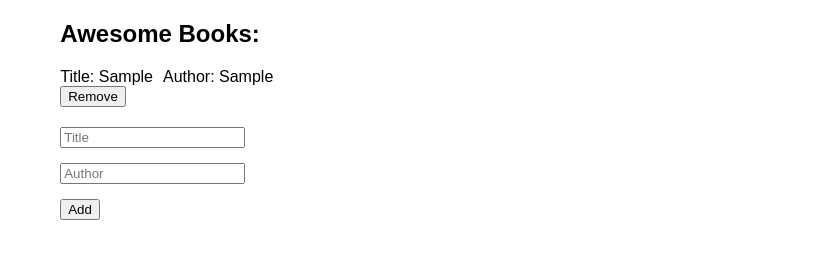
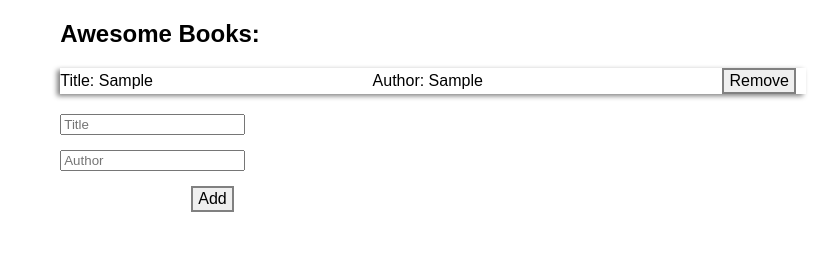
Before and after one commit to Mike111222/Awesome-Books, a website: page index.html in a window 1280 px wide. Both pictures are taken after typing "Sample", "Sample" into the empty fields and a click on the button "Add". Shown: the whole page, without its empty margins (466-1280 px from the left). Drawn offline with Linux system fonts and the light colour scheme.

Commit message:
styles.css  files

```diff
--- a/styles.css
+++ b/styles.css
@@ -39,3 +39,32 @@ button {
 .add-btn {
   margin-top: 5px;
 }
+
+.book-item {
+  display: flex;
+  flex-direction: row;
+  align-items: center;
+  justify-content: space-between;
+  box-shadow: -3px 2px 5px grey;
+  width: 100%;
+  height: auto;
+}
+
+button {
+  width: auto;
+  height: 100%;
+  font-size: 1rem;
+  border: 2px solid grey;
+  font-weight: 300;
+  margin-right: 10px;
+  margin-left: 20px;
+  padding: 2px 5px;
+}
+
+#add-book-form {
+  margin-left: 41%;
+}
+
+.add-btn {
+  margin-left: 131px;
+}
```
